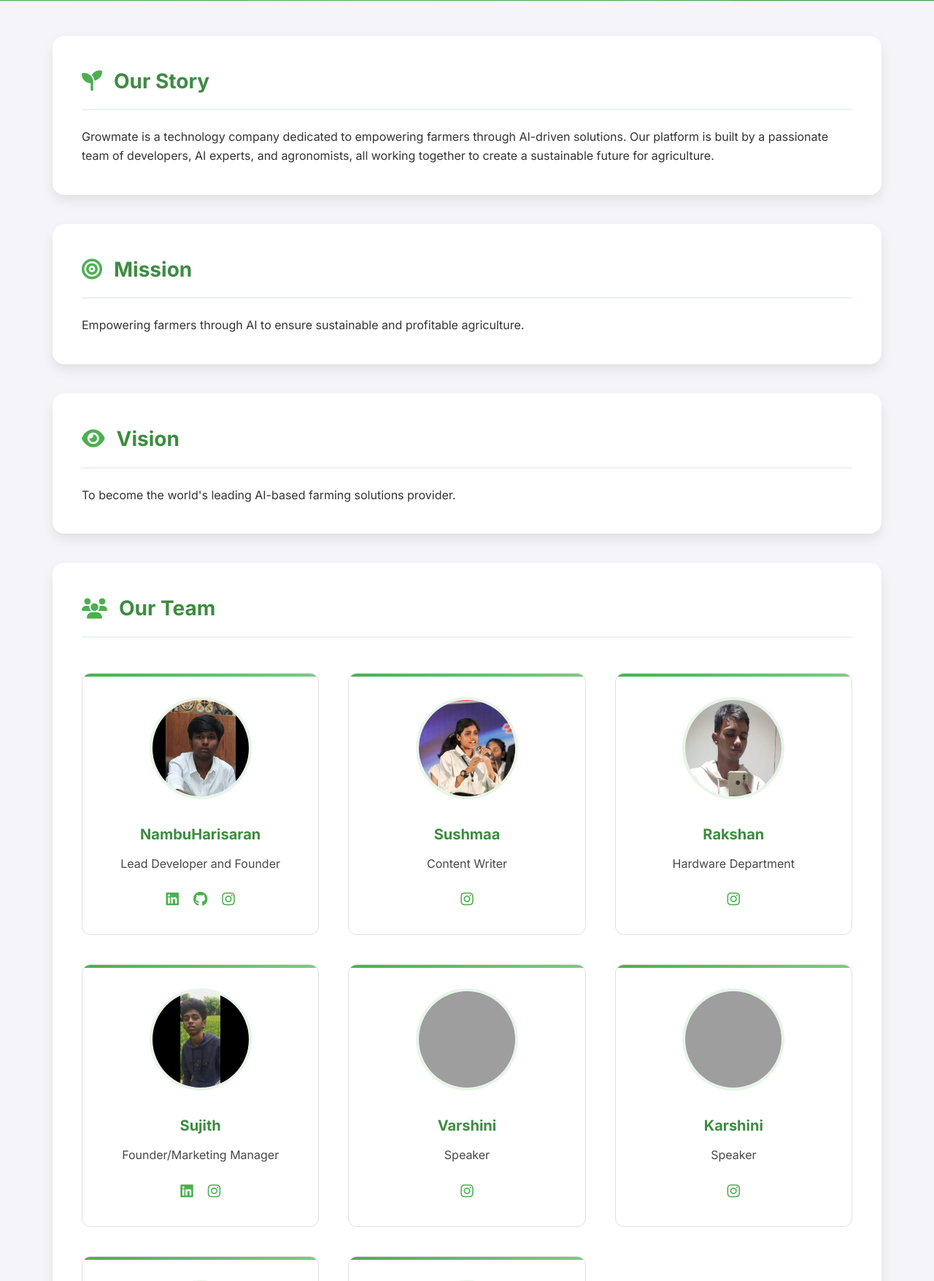
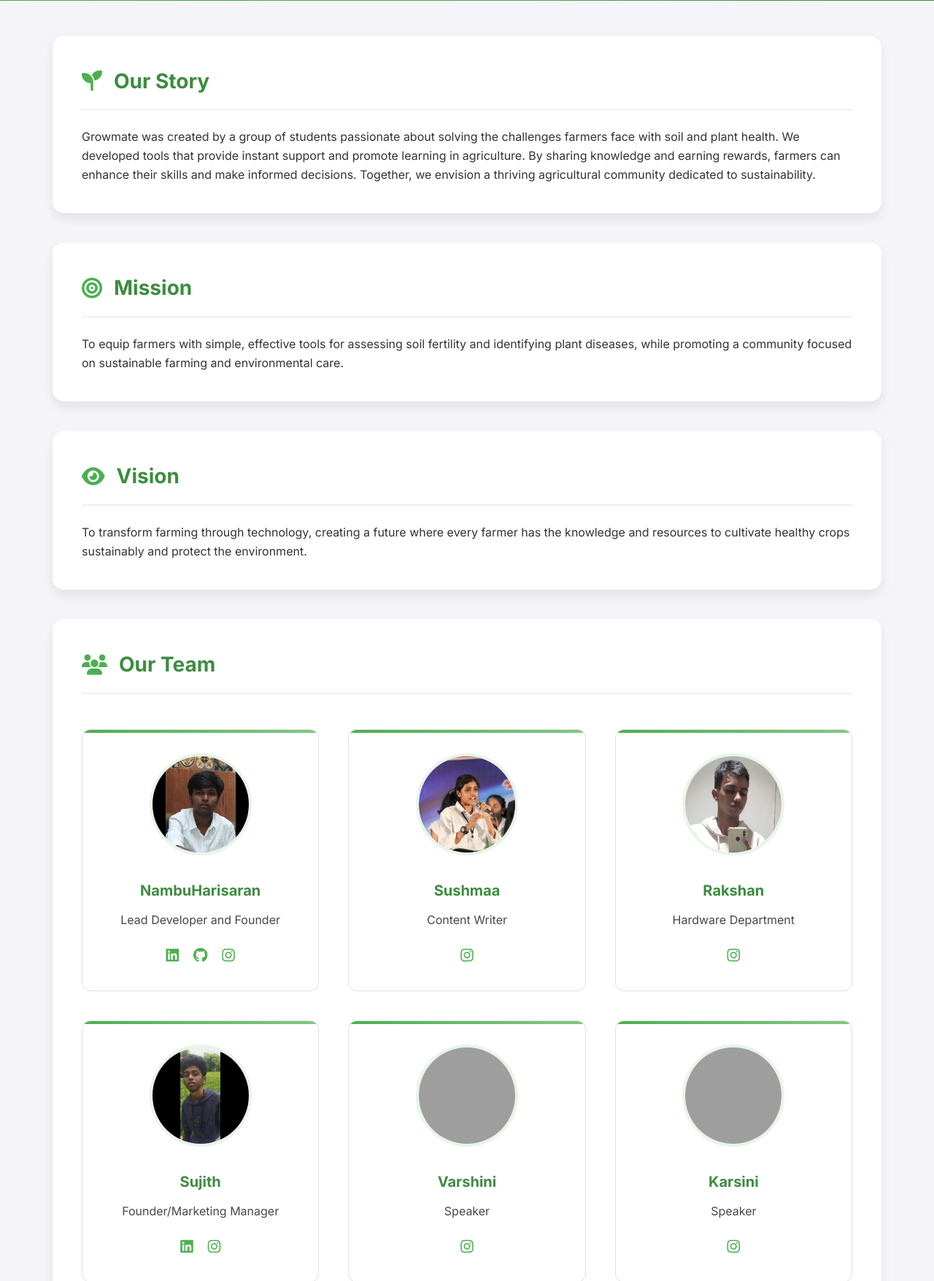
Before and after one commit to harisaran2022/GrowMate, a Flask app: page /about_us in a window 1280 px wide. Shown: the part 403-2158 px from the top of the page at 73% size. Run offline with Flask 3, Linux system fonts and the light colour scheme; some libraries are stand-ins or nearby versions; grey boxes are pictures that could not be loaded.

Commit message:
Update about_us.html

```diff
--- a/templates/about_us.html
+++ b/templates/about_us.html
@@ -335,7 +335,7 @@
                 <i class="fas fa-seedling"></i>
                 <h2>Our Story</h2>
             </div>
-            <p>Growmate is a technology company dedicated to empowering farmers through AI-driven solutions. Our platform is built by a passionate team of developers, AI experts, and agronomists, all working together to create a sustainable future for agriculture.</p>
+            <p>Growmate was created by a group of students passionate about solving the challenges farmers face with soil and plant health. We developed tools that provide instant support and promote learning in agriculture. By sharing knowledge and earning rewards, farmers can enhance their skills and make informed decisions. Together, we envision a thriving agricultural community dedicated to sustainability.</p>
         </section>
 
         <section class="section">
@@ -343,7 +343,7 @@
                 <i class="fas fa-bullseye"></i>
                 <h2>Mission</h2>
             </div>
-            <p>Empowering farmers through AI to ensure sustainable and profitable agriculture.</p>
+            <p>To equip farmers with simple, effective tools for assessing soil fertility and identifying plant diseases, while promoting a community focused on sustainable farming and environmental care.</p>
         </section>
 
         <section class="section">
@@ -351,7 +351,7 @@
                 <i class="fas fa-eye"></i>
                 <h2>Vision</h2>
             </div>
-            <p>To become the world's leading AI-based farming solutions provider.</p>
+            <p>To transform farming through technology, creating a future where every farmer has the knowledge and resources to cultivate healthy crops sustainably and protect the environment.</p>
         </section>
 
         <section class="section">
@@ -396,7 +396,7 @@
                     </div>
                 </div>
                 <div class="team-member">
-                    <img src="/api/placeholder/140/140" alt="Varshini">
+                    <img src="static\TeamImages\7.jpg" alt="Varshini">
                     <h3>Varshini</h3>
                     <p>Speaker</p>
                     <div class="social-links">
@@ -404,8 +404,8 @@
                     </div>
                 </div>
                 <div class="team-member">
-                    <img src="/api/placeholder/140/140" alt="Karshini">
-                    <h3>Karshini</h3>
+                    <img src="static\TeamImages\8.jpg" alt="Karshini">
+                    <h3>Karsini</h3>
                     <p>Speaker</p>
                     <div class="social-links">
                         <a href="#"><i class="fab fa-instagram"></i></a>
```
